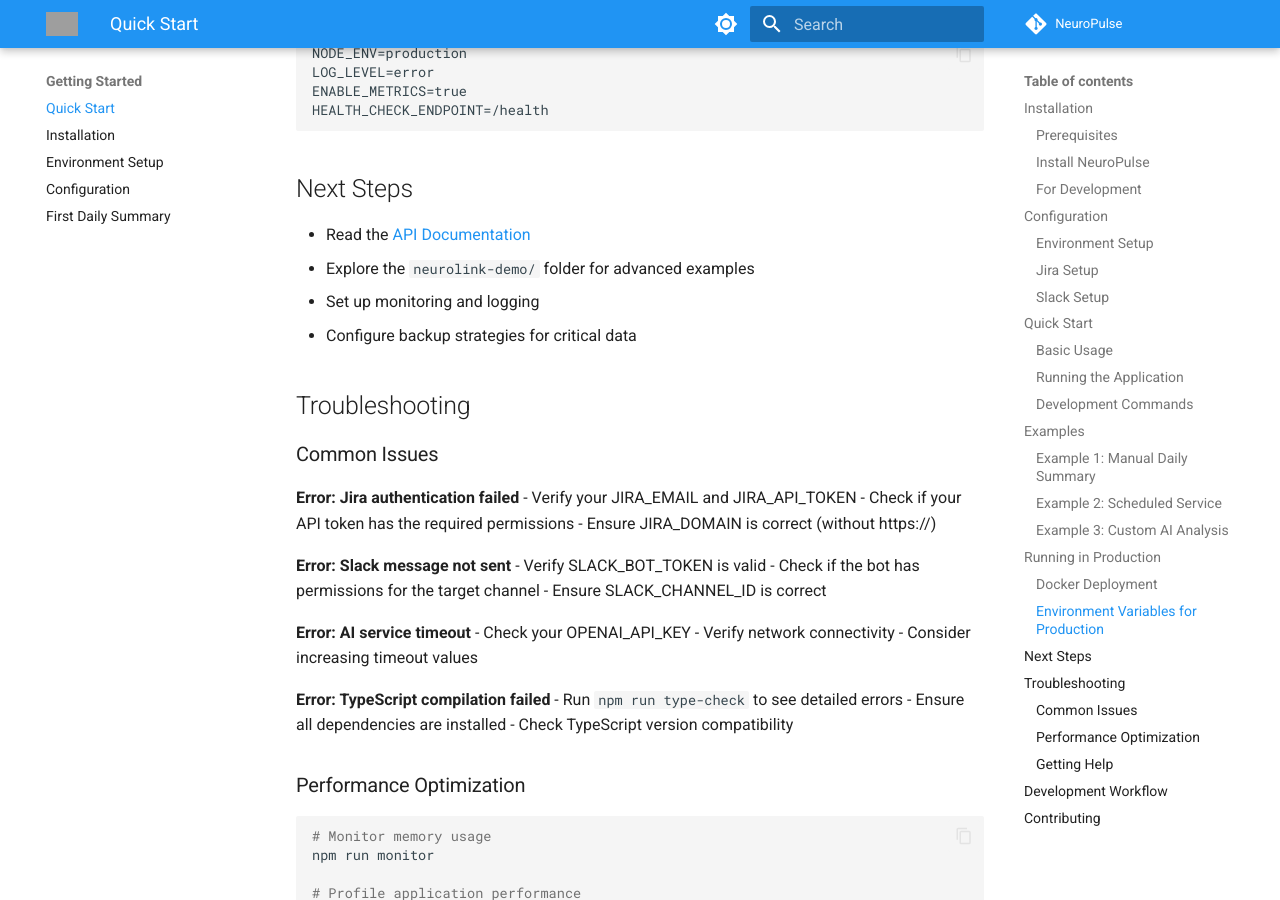
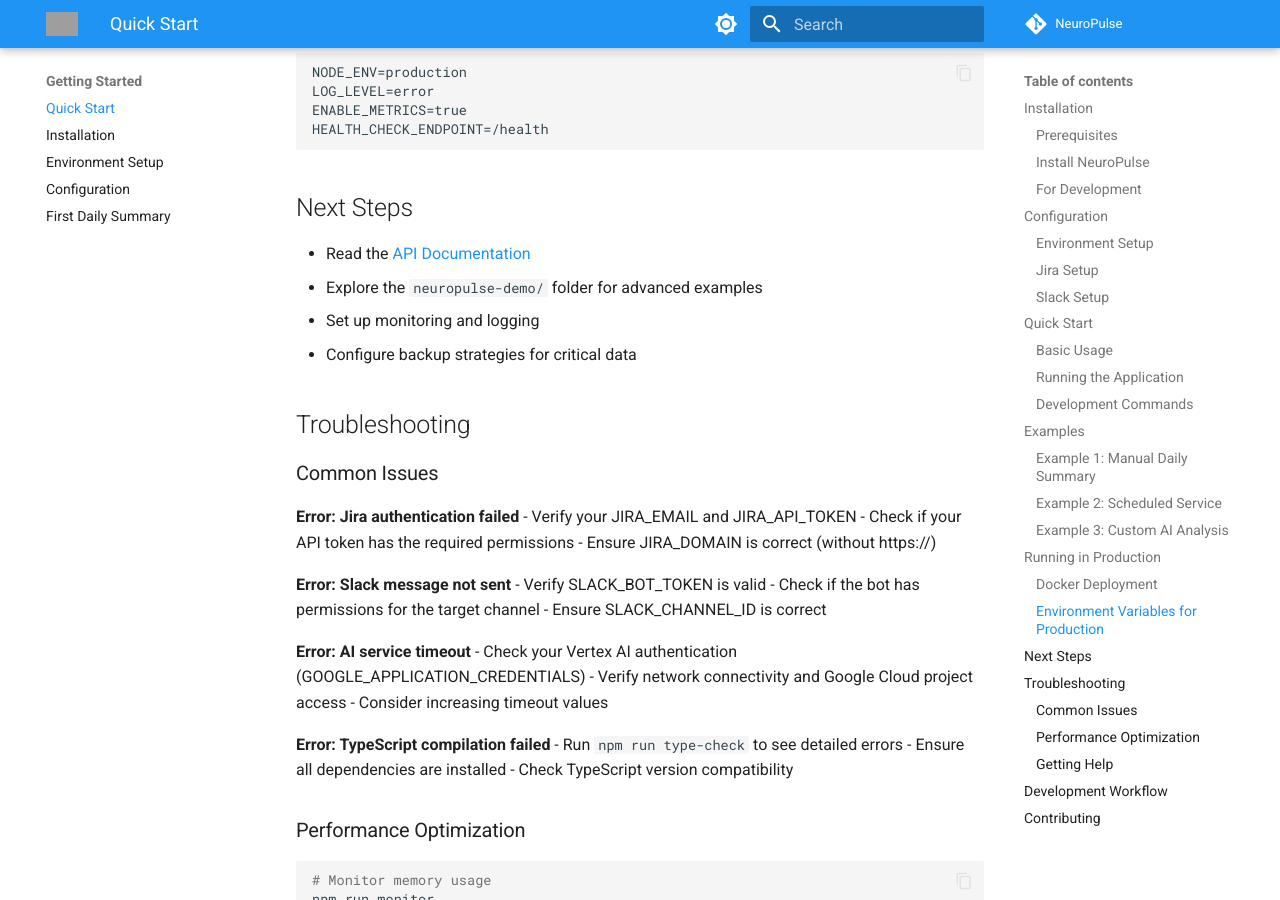
Before and after one commit to juspay/NeuroPulse, an MkDocs documentation site: the page built from docs/GETTING_STARTED.md, in a window 1280 px wide and 900 px high, scrolled down 4897 px. Built offline with MkDocs 1.6.1 and Material for MkDocs 9.7.7, drawn with Linux system fonts in a browser that asks for light colours; comment, search, counter and statistics services are not loaded; the version menu is left out; some of the changed text lies outside the part shown; grey boxes are pictures that could not be loaded.

Commit message:
Update GETTING_STARTED.md

```diff
--- a/docs/GETTING_STARTED.md
+++ b/docs/GETTING_STARTED.md
@@ -54,8 +54,9 @@ SLACK_BOT_TOKEN=xoxb-your-slack-bot-token
 SLACK_CHANNEL_ID=C1234567890
 
 # AI Service Configuration
-OPENAI_API_KEY=your_openai_api_key
-AI_MODEL=gpt-4
+GOOGLE_CLOUD_PROJECT=your-gcp-project-id
+GOOGLE_APPLICATION_CREDENTIALS=path/to/service-account-key.json
+VERTEX_AI_LOCATION=us-central1
 
 # Application Configuration
 NODE_ENV=development
@@ -236,7 +237,7 @@ HEALTH_CHECK_ENDPOINT=/health
 ## Next Steps
 
 - Read the [API Documentation](./API.md)
-- Explore the `neurolink-demo/` folder for advanced examples
+- Explore the `neuropulse-demo/` folder for advanced examples
 - Set up monitoring and logging
 - Configure backup strategies for critical data
 
@@ -255,8 +256,8 @@ HEALTH_CHECK_ENDPOINT=/health
 - Ensure SLACK_CHANNEL_ID is correct
 
 **Error: AI service timeout**
-- Check your OPENAI_API_KEY
-- Verify network connectivity
+- Check your Vertex AI authentication (GOOGLE_APPLICATION_CREDENTIALS)
+- Verify network connectivity and Google Cloud project access
 - Consider increasing timeout values
 
 **Error: TypeScript compilation failed**
```
